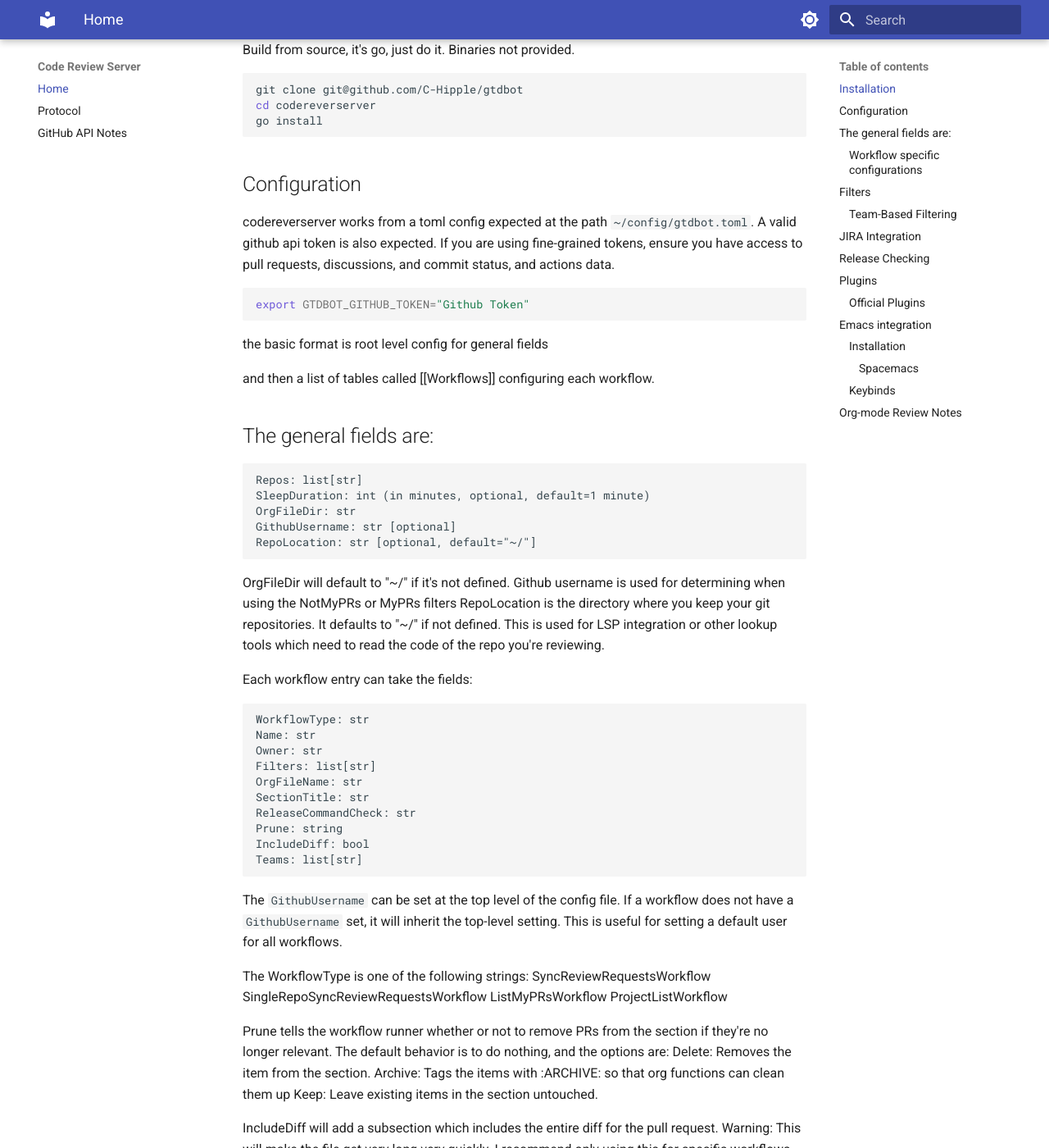
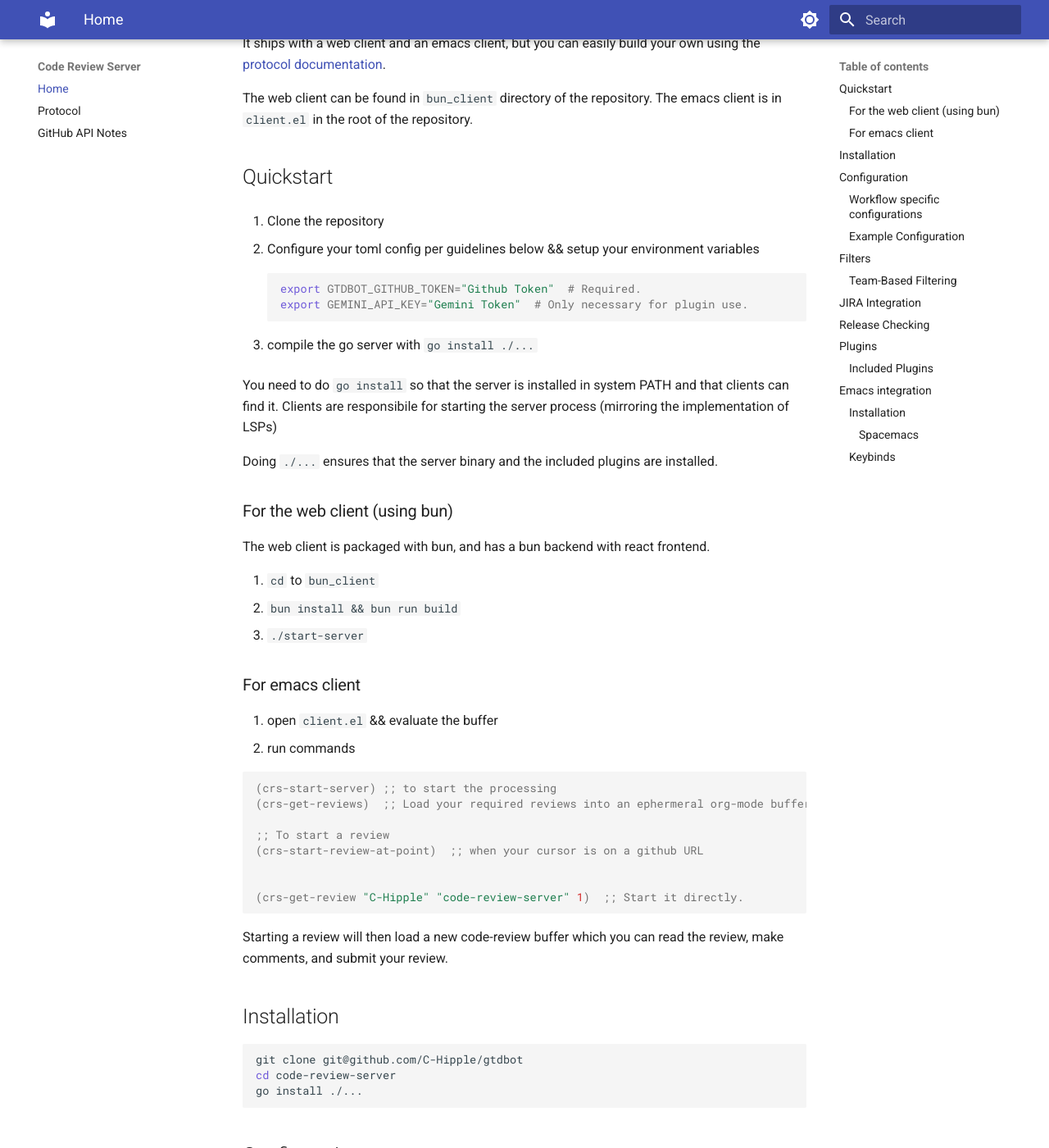
Before and after one commit to C-Hipple/code-review-server, an MkDocs documentation site: the page built from docs/index.md, in a window 1280 px wide and 1400 px high, scrolled down 274 px. Shown: the whole window at 82% size. Built offline with MkDocs 1.6.1 and Material for MkDocs 9.7.7, drawn with Linux system fonts in a browser that asks for light colours; some of the changed text lies outside the part shown.

Commit message:
docs updates

````diff
--- a/docs/index.md
+++ b/docs/index.md
@@ -1,92 +1,132 @@
-# codereverserver
+# code-review-server
 
-codereverserver is a service which runs highly configurable workflows to load github reviews which your are interested in locally to org-files.
+code-review-server is a service which runs highly configurable workflows to load code reviews which you are interested into easily managed customizable interfaces.
+
+As the name implies, this repo is for a backend server service, which you'll need a client to attach to.
+
+It ships with a web client and an emacs client, but you can easily build your own using the [protocol documentation](protocol.md).
+
+The web client can be found in `bun_client` directory of the repository.
+The emacs client is in `client.el` in the root of the repository.
+
+## Quickstart
+
+1. Clone the repository
+
+2. Configure your toml config per guidelines below && setup your environment variables
+```bash
+export GTDBOT_GITHUB_TOKEN="Github Token"  # Required.
+export GEMINI_API_KEY="Gemini Token"  # Only necessary for plugin use.
+```
+
+3. compile the go server with `go install ./...`
+
+You need to do `go install` so that the server is installed in system PATH and that clients can find it.  Clients are responsibile for starting the server process (mirroring the implementation of LSPs)
+
+Doing `./...` ensures that the server binary and the included plugins are installed.
+
+### For the web client (using bun)
+
+The web client is packaged with bun, and has a bun backend with react frontend.
+
+4. `cd` to `bun_client`
+5. `bun install && bun run build`
+6. `./start-server`
+
+### For emacs client
+
+4. open `client.el`  && evaluate the buffer
+5. run commands
+
+```elisp
+(crs-start-server) ;; to start the processing
+(crs-get-reviews)  ;; Load your required reviews into an ephermeral org-mode buffer
+
+;; To start a review
+(crs-start-review-at-point)  ;; when your cursor is on a github URL
+
+
+(crs-get-review "C-Hipple" "code-review-server" 1)  ;; Start it directly.
+```
+
+Starting a review will then load a new code-review buffer which you can read the review, make comments, and submit your review.
 
 ## Installation
 
-Build from source, it's go, just do it.
-Binaries not provided.
-
 ```bash
 git clone git@github.com/C-Hipple/gtdbot
-cd codereverserver
-go install
+cd code-review-server
+go install ./...
 ```
-
 
 ## Configuration
 
-codereverserver works from a toml config expected at the path `~/config/gtdbot.toml`.  A valid github api token is also expected.  If you are using fine-grained tokens, ensure you have access to pull requests, discussions, and commit status, and actions data.
-
+code-review-server works from a toml config expected at the path `~/.config/codereviewserver.toml`.  A valid github api token is also expected.  If you are using fine-grained tokens, ensure you have access to pull requests, discussions, and commit status, and actions data.
 
 ```bash
 export GTDBOT_GITHUB_TOKEN="Github Token"
 ```
 
-the basic format is root level config for general fields
-
-and then a list of tables called [[Workflows]] configuring each workflow.
+The basic format is root level config for general fields and then a list of tables called `[[Workflows]]` configuring each workflow.
 
 The general fields are:
--
-```
-Repos: list[str]
-SleepDuration: int (in minutes, optional, default=1 minute)
-OrgFileDir: str
-GithubUsername: str [optional]
-RepoLocation: str [optional, default="~/"]
+
+```toml
+Repos = ["owner/repo"]
+SleepDuration = 1 # int (in minutes, optional, default=1 minute)
+OrgFileDir = "~/gtd/"
+GithubUsername = "username" # [optional]
+RepoLocation = "~/" # [optional, default="~/"]
 ```
 
-OrgFileDir will default to "~/" if it's not defined.  Github username is used for determining when using the NotMyPRs or MyPRs filters
-RepoLocation is the directory where you keep your git repositories. It defaults to "~/" if not defined.  This is used for LSP integration or other lookup tools which need to read the code of the repo you're reviewing.
-
+`OrgFileDir` will default to "~/" if it's not defined.  `GithubUsername` is used for determining when using the `NotMyPRs` or `MyPRs` filters.
+`RepoLocation` is the directory where you keep your git repositories. It defaults to "~/" if not defined.  This is used for LSP integration or other lookup tools which need to read the code of the repo you're reviewing.
 
 Each workflow entry can take the fields:
-```
-WorkflowType: str
-Name: str
-Owner: str
-Filters: list[str]
-OrgFileName: str
-SectionTitle: str
-ReleaseCommandCheck: str
-Prune: string
-IncludeDiff: bool
-Teams: list[str]
+
+```toml
+WorkflowType = "SyncReviewRequestsWorkflow"
+Name = "My Workflow"
+Owner = "owner"
+Filters = ["FilterNotDraft"]
+OrgFileName = "reviews.org"
+SectionTitle = "My Reviews"
+ReleaseCommandCheck = "release-check"
+Prune = "Archive"
+IncludeDiff = false
+Teams = ["team-slug"]
 ```
 
 The `GithubUsername` can be set at the top level of the config file. If a workflow does not have a `GithubUsername` set, it will inherit the top-level setting. This is useful for setting a default user for all workflows.
 
-The WorkflowType is one of the following strings:
-SyncReviewRequestsWorkflow
-SingleRepoSyncReviewRequestsWorkflow
-ListMyPRsWorkflow
-ProjectListWorkflow
+The `WorkflowType` is one of the following strings:
+- `SyncReviewRequestsWorkflow`
+- `SingleRepoSyncReviewRequestsWorkflow`
+- `ListMyPRsWorkflow`
+- `ProjectListWorkflow`
 
-Prune tells the workflow runner whether or not to remove PRs from the section if they're no longer relevant.  The default behavior is to do nothing, and the options are:
-Delete: Removes the item from the section.
-Archive: Tags the items with :ARCHIVE: so that org functions can clean them up
-Keep: Leave existing items in the section untouched.
+`Prune` tells the workflow runner whether or not to remove PRs from the section if they're no longer relevant.  The default behavior is to do nothing, and the options are:
+- `Delete`: Removes the item from the section.
+- `Archive`: Tags the items with `:ARCHIVE:` so that org functions can clean them up.
+- `Keep`: Leave existing items in the section untouched.
 
-IncludeDiff will add a subsection which includes the entire diff for the pull request.  Warning: This will make the file get very long very quickly.  I recommend only using this for specific workflows which target your non-main reviews org file.
+`IncludeDiff` will add a subsection which includes the entire diff for the pull request.  **Warning**: This will make the file get very long very quickly.  I recommend only using this for specific workflows which target your non-main reviews org file.
 
 ### Workflow specific configurations
-Single Repo Sync workflow takes an additional parameter, Repo.
-```
-Repo: str
+
+`SingleRepoSyncReviewRequestsWorkflow` takes an additional parameter, `Repo`.
+```toml
+Repo = "repo-name"
 ```
 
-ListMyPRsWorkflow takes the additional parameter PRState, which is passed through to the github API when filtering for PRs.
-```
-PRState: str [open/closed/nil]
+`ListMyPRsWorkflow` takes the additional parameter `PRState`, which is passed through to the github API when filtering for PRs.
+```toml
+PRState = "open" # [open/closed/nil]
 ```
 
-
-
-An Example complete config file is below
+### Example Configuration
 
 ```toml
-
 Repos = [
     "C-Hipple/gtdbot",
     "C-Hipple/diff-lsp",
@@ -150,7 +190,6 @@
 
 Note: The `Teams` field uses team **slugs** (the URL-safe identifier), not display names. You can find a team's slug in the GitHub URL when viewing the team page.
 
-
 ## JIRA Integration
 
 The `ProjectListWorkflow` pulls information from Jira to build a realtime list of all PRs which are linked to children cards of the Jira epic given in the config.
@@ -175,23 +214,22 @@
 JiraEpic = "BOARD-123" # the epic key
 ```
 
-
 ## Release Checking
 
 Often for work-workflows, it's very important to know when your particular PR is not just merged, but released to production, or in a release client.
 
 You can configure a release check command which is run when PRs are added to the org file or updated.  GTDBOT will call-out to that program and expected a single string in response for
 
-example. If we have a program on our PATH variable named release-check, you should call it like this:
+example. If we have a program on our PATH variable named `release-check`, you should call it like this:
 
 ```
-$ release-check C-Hipple codereverserver abcdef
+$ release-check C-Hipple code-review-server abcdef
 released
 
-$ release-check C-Hipple codereverserver hijklm
+$ release-check C-Hipple code-review-server hijklm
 release-client
 
-$ release-check C-Hipple codereverserver nopqrs
+$ release-check C-Hipple code-review-server nopqrs
 merged
 ```
 
@@ -199,7 +237,11 @@
 
 ## Plugins
 
+Plugins are external projects which are expected to be discoverable on your `$PATH`, and are called per PR.
 You can install external plugins to process PR data asynchronously. Plugins receive data via CLI flags and their output is stored in the database.
+
+For full plugin development, please refer to the [protocol documentation](protocol.md).
+You can also check the plugin `example_plugin` contained in this repo to understand the interface of building your own plugin.  You can do it in any language you'd like.
 
 Add plugins to your `codereviewserver.toml` using `[[Plugins]]` tables:
 
@@ -219,9 +261,9 @@
 IncludeComments = false
 ```
 
-### Official Plugins
+### Included Plugins
 
-- **Summarize Diff**: Uses Gemini 2.0 Flash to provide a terse bulleted summary of the changes in a PR.
+- **Summarize Diff**: Uses Gemini 2.5 Flash to provide a terse bulleted summary of the changes in a PR.
 - **Security Check**: Uses Gemini 2.5 Flash to analyze the diff for potential security risks, specifically looking for unprotected sensitive endpoints, hardcoded secrets, or missing security decorators (like `@authenticated`).
 
 Plugins are expected to accept flags like `--owner`, `--repo`, `--number`, and any of the optional content flags enabled above.
@@ -235,7 +277,7 @@
 #### Spacemacs
 ```elisp
    ;; in dotspacemacs-additional-packages
-   (codereverserver :location (recipe
+   (code-review-server :location (recipe
                       :fetcher github
                       :repo "C-Hipple/gtdbot"
                       :files ("*.el")))
@@ -243,21 +285,8 @@
 
 ### Keybinds
 
-
-You'll likely want to bind run-gtdbot-oneoff and/or run-gtdbot-service.
+You'll likely want to bind `run-gtdbot-oneoff` and/or `run-gtdbot-service`.
 
 By default this package sets (if you use evil mode) `,r l` and `, r s` for those two commands.
 
 If you don't use evil mode, you'll have to pick your own keybinds.
-
-In org-agenda mode, this package adds a new command "R" which allows for a quick review (filtered by day/week/month/sprint) of completed items.
-
-## Org-mode Review Notes
-
-The default value for the files searched by the review functionality is:
-
-```elisp
-(setq gtdbot-org-agenda-files '("~/gtd/inbox.org" "~/gtd/gtd.org" "~/gtd/notes.org" "~/gtd/next_actions.org" "~/gtd/reviews.org"))
-```
-
-You can set this variable to wherever you keep your org files
````
Also changed, not shown: README.md (+65 -25 lines), sample.config.toml (added, +43 -0 lines), 1 other file.
